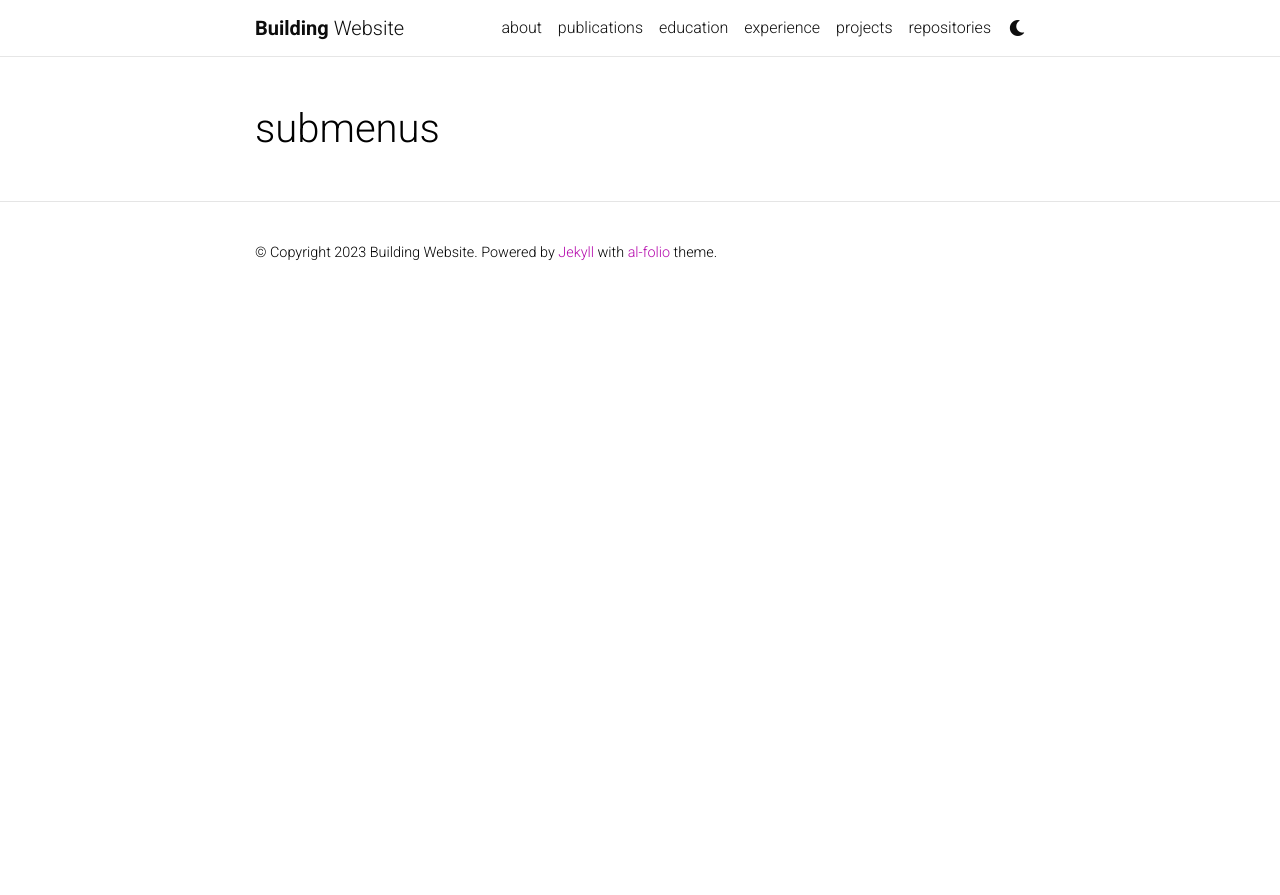
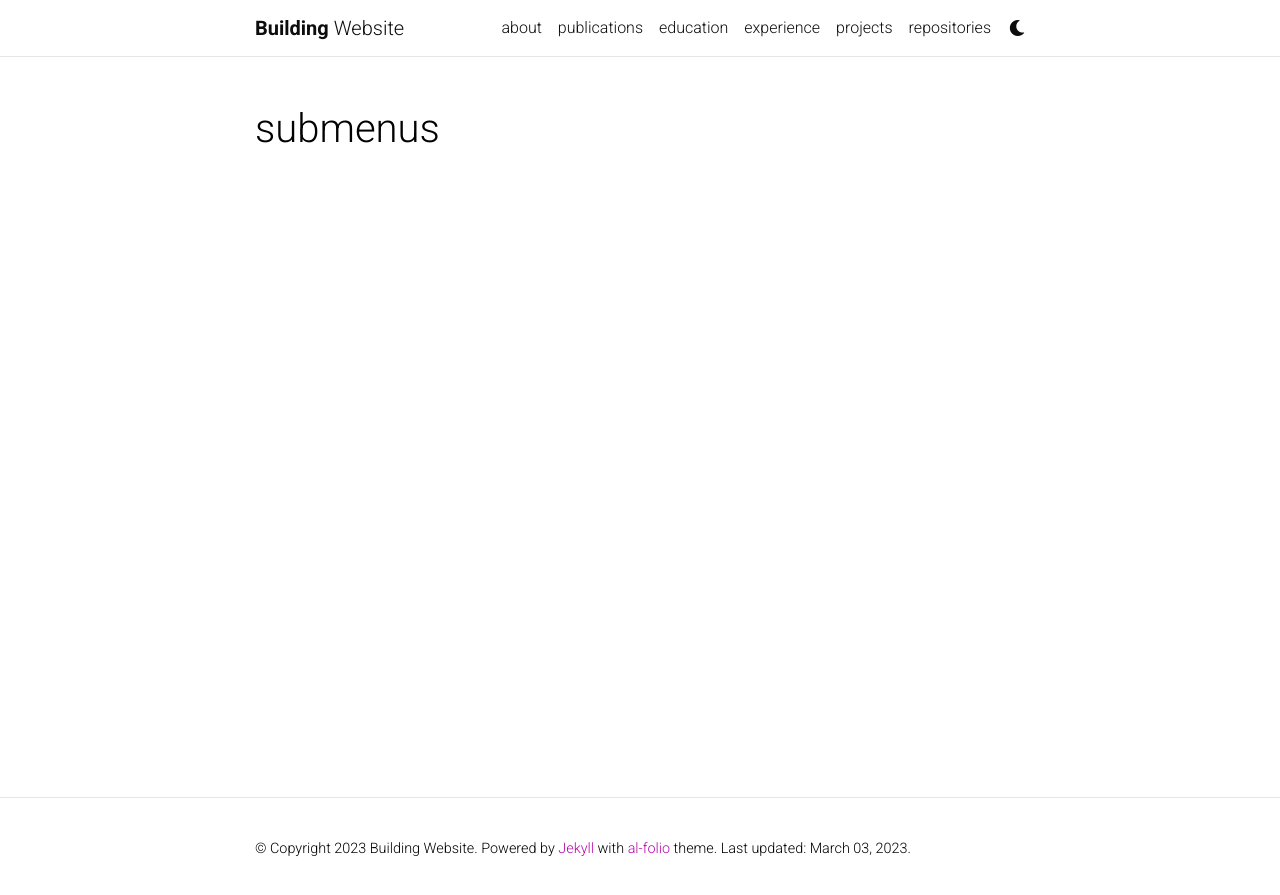
Before and after one commit to huzama/huzama.github.io, a Jekyll site: the page built from _pages/dropdown.md, in a window 1280 px wide. Shown: the top 895 px of the page. Built offline with Jekyll 4.4.1, drawn with Linux system fonts in a browser that asks for light colours; comment, search, counter and statistics services are not loaded; a style sheet for code colours, icons or effects is not loaded.

Commit message:
Fixed Footer

```diff
--- a/_config.yml
+++ b/_config.yml
@@ -20,7 +20,7 @@
 
 url: https://huzama.github.io # the base hostname & protocol for your site
 baseurl:  # the subpath of your site, e.g. /blog/
-last_updated: false # set to true if you want to display last updated in the footer
+last_updated: true # set to true if you want to display last updated in the footer
 impressum_path:  # set to path to include impressum link in the footer, use the same path as permalink in a page, helps to conform with EU GDPR
 
 # -----------------------------------------------------------------------------
--- a/_layouts/default.html
+++ b/_layouts/default.html
@@ -32,5 +32,10 @@
     {% include scripts/mathjax.html %}
     {% include scripts/analytics.html %}
     {% include scripts/progressBar.html %}
+    <!-- Fixed Footer-->
+    <style>
+      html, body {padding:0; margin:0; height:100%;}
+      footer{position: absolute; bottom: 0; left: 0; right: 0;}
+    </style>
   </body>
 </html>
```
